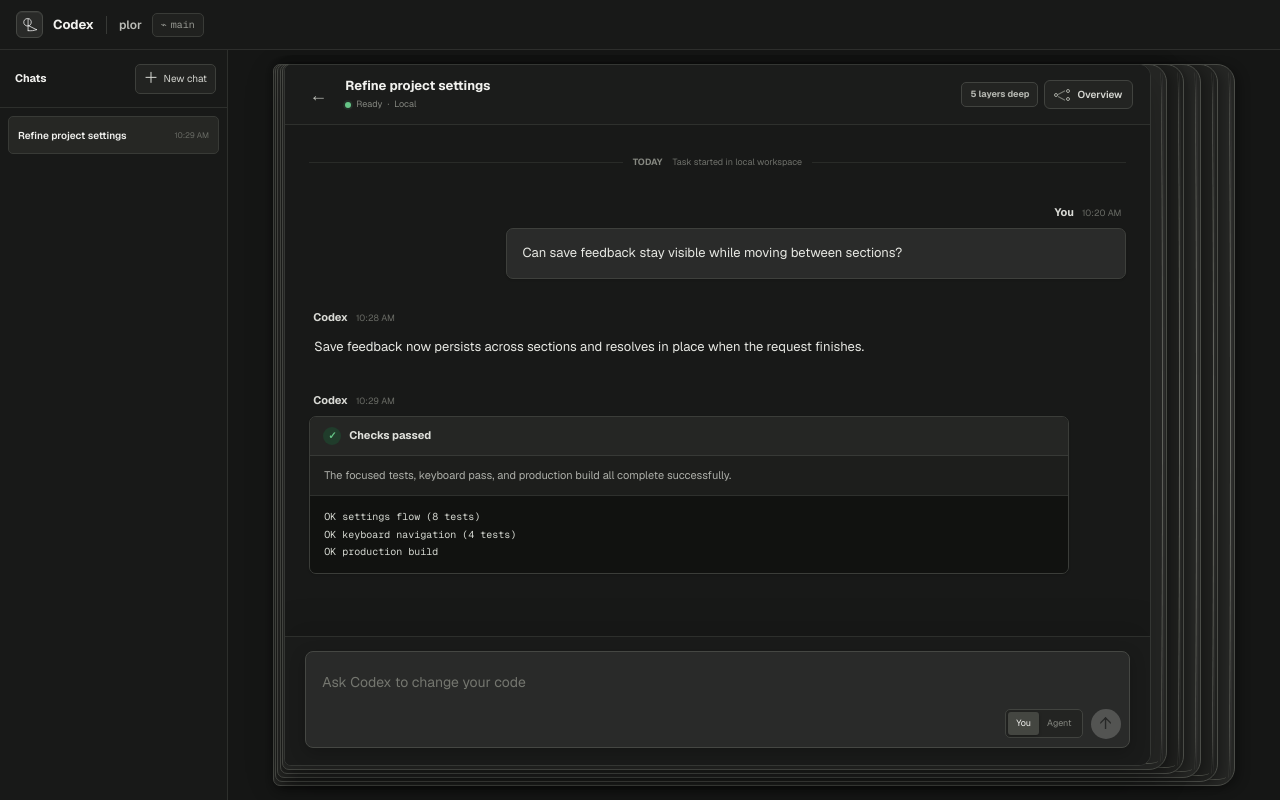
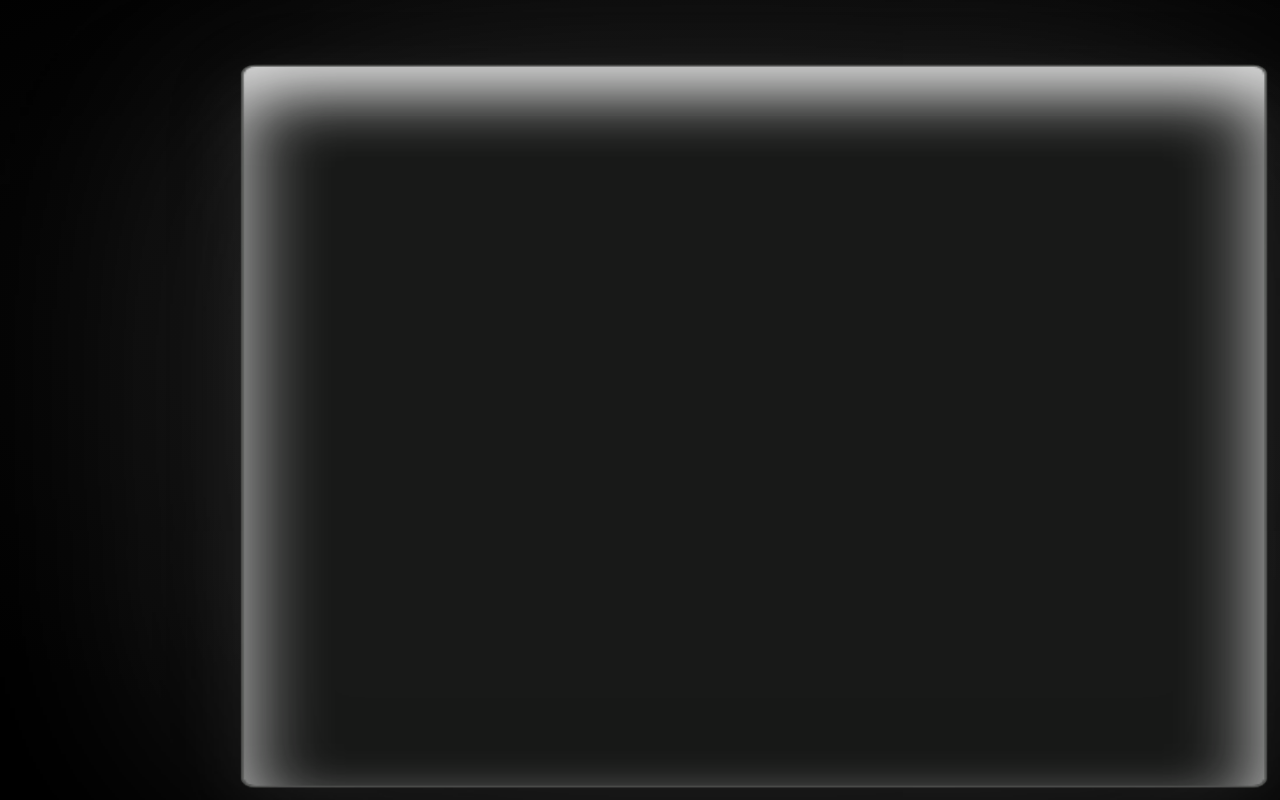
Before and after one commit to sarthakjain3006/plor, a Next.js app: page / in a window 1280 px wide. Both pictures are taken after a click on the button "Enter". Built offline with nearby package versions, Linux system fonts and the light colour scheme.

Commit message:
Refine homepage transition and workspace layout

```diff
--- a/app/globals.css
+++ b/app/globals.css
@@ -59,7 +59,7 @@
   content: "";
   position: absolute;
   inset: 0;
-  border-radius: 50%;
+  border-radius: inherit;
   box-shadow:
     0 0 0 1px rgba(255, 255, 255, 0.14),
     0 40px 96px rgba(0, 0, 0, 0.42),
@@ -130,42 +130,22 @@
   user-select: none;
 }
 .gate.entering .portal {
-  animation: enter-portal 1.05s cubic-bezier(0.22, 0.8, 0.18, 1) forwards;
+  animation: enter-portal .9s .16s cubic-bezier(0.22, 0.8, 0.18, 1) forwards;
 }
-.gate.entering .hello {
-  animation: enter-fade 0.28s ease forwards;
-}
+.gate.entering .lockup { animation: enter-fade .13s ease forwards; }
 .gate.entering .portal-button {
-  animation: enter-fade 0.2s ease forwards;
   pointer-events: none;
 }
 .gate.entering .wordmark {
-  animation: enter-fade 0.28s ease forwards;
+  animation: enter-fade .13s ease forwards;
 }
 .gate.leaving {
-  animation: gate-dissolve 0.4s ease-in forwards;
+  animation: gate-dissolve .34s ease-in forwards;
   pointer-events: none;
 }
-.workspace-reveal {
-  animation: workspace-aperture 0.9s cubic-bezier(0.16, 1, 0.3, 1) both;
-}
+.workspace-stage { position: fixed; z-index: 0; inset: 0; }
 @keyframes gate-dissolve {
   to { opacity: 0; }
-}
-@keyframes workspace-aperture {
-  from {
-    clip-path: circle(0% at 50% 46%);
-    opacity: 0.55;
-    transform: scale(1.02);
-    filter: blur(10px);
-  }
-  60% { opacity: 1; }
-  to {
-    clip-path: circle(120% at 50% 46%);
-    opacity: 1;
-    transform: scale(1);
-    filter: blur(0);
-  }
 }
 @keyframes portal-breathe {
   0%, 100% { transform: translateY(0) scale(1); }
@@ -176,8 +156,17 @@
   50% { opacity: 1; }
 }
 @keyframes enter-portal {
-  0% { transform: scale(1); }
-  100% { transform: scale(var(--enter-scale, 18)); }
+  0% {
+    border-radius: 50%;
+    transform: translate(0, 0) scale(1);
+  }
+  38% { border-radius: 38%; }
+  100% {
+    border-radius: 1.1%;
+    background: #181918;
+    box-shadow: 0 14px 38px rgba(0,0,0,.26), 0 0 0 1px #343633;
+    transform: translate(var(--portal-x, 0), var(--portal-y, 0)) scale(var(--portal-scale-x, 1), var(--portal-scale-y, 1));
+  }
 }
 @keyframes enter-fade {
   to { opacity: 0; }
@@ -185,14 +174,12 @@
 
 .app-shell { height: 100svh; display: grid; grid-template-rows: 50px minmax(0, 1fr); overflow: hidden; background: var(--workspace-bg); }
 .app-bar { position: relative; z-index: 20; display: flex; align-items: center; gap: 10px; padding: 0 16px; border-bottom: 1px solid #2d2e2c; background: #181918; font-size: 13px; }
-.brand-mark { width: 27px; height: 27px; display: grid; place-items: center; border: 1px solid #464844; border-radius: 6px; background: #292a28; color: #fff; box-shadow: inset 0 1px rgba(255,255,255,.05); }
-.brand-mark svg { width: 16px; height: 16px; }
-.app-bar > strong { font-size: 13px; font-weight: 650; }
+.brand-mark { width: 32px; height: 30px; display: grid; place-items: center; flex: 0 0 auto; margin-right: -5px; }
+.brand-mark svg { width: 31px; height: 26px; overflow: visible; }
+.brand-wordmark { font: 700 13px/1 var(--font-geist-mono), ui-monospace, Menlo, monospace; letter-spacing: .025em; }
+.brand-o { display: inline-block; width: .52em; height: .8em; margin: 0 .05em; border-radius: .06em .06em .12em .12em; background: currentColor; }
 .sidebar-toggle { display: none; width: 30px; height: 30px; border: 0; border-radius: 5px; background: transparent; color: #b6b8b2; cursor: pointer; font-size: 16px; }
 .sidebar-toggle:hover { background: #292a28; color: white; }
-.app-divider { width: 1px; height: 18px; margin: 0 2px; background: #373936; }
-.project-name { color: #bbbcb7; font-size: 12px; font-weight: 550; }
-.branch-pill { display: inline-flex; align-items: center; gap: 4px; height: 24px; padding: 0 8px; border: 1px solid #393b37; border-radius: 5px; background: #20211f; color: #969892; font: 10px var(--font-geist-mono), monospace; }
 .workspace { min-height: 0; display: grid; grid-template-columns: 228px minmax(0,1fr); }
 .chat-sidebar { min-width: 0; min-height: 0; display: flex; flex-direction: column; border-right: 1px solid #2d2f2c; background: #181918; }
 .sidebar-header { min-height: 58px; display: flex; align-items: center; justify-content: space-between; gap: 8px; padding: 0 11px 0 15px; border-bottom: 1px solid #2d2f2c; }
@@ -207,8 +194,8 @@
 .chat-sidebar nav span { overflow: hidden; text-overflow: ellipsis; white-space: nowrap; font-size: 10px; font-weight: 550; }
 .chat-sidebar nav small { color: #696b65; font-size: 8px; }
 .sidebar-scrim { display: none; }
-.agent-workspace { height: 100%; min-width: 0; min-height: 0; display: grid; padding: 14px clamp(14px, 3.5vw, 54px); overflow: hidden; }
-.chat-stack { --stack-left: 0%; --stack-right: 0%; --stack-bottom: 0px; position: relative; width: min(100%, 1320px); min-width: 0; min-height: 0; margin: 0 auto; isolation: isolate; }
+.agent-workspace { height: 100%; min-width: 0; min-height: 0; display: grid; padding: clamp(10px, 1.2vw, 22px); overflow: hidden; }
+.chat-stack { --stack-left: 0%; --stack-right: 0%; --stack-bottom: 0px; position: relative; width: 100%; min-width: 0; min-height: 0; isolation: isolate; }
 .paper-layer { --page-left: 0%; --page-right: 0%; --page-bottom: 0px; position: absolute; inset: 0 var(--page-right) var(--page-bottom) var(--page-left); z-index: 0; overflow: hidden; border: 1px solid #4b4d48; border-radius: 7px 18px 18px 7px; background: #262725; box-shadow: 4px 3px 12px rgba(0,0,0,.32); }
 .paper-layer:nth-child(even) { background: #20211f; }
 .paper-layer::before { content: ""; position: absolute; top: 7px; right: 3px; bottom: 7px; width: 5px; border-right: 1px solid #686a63; border-radius: 50%; box-shadow: 2px 0 rgba(255,255,255,.04); }
@@ -322,7 +309,6 @@
   .app-shell { grid-template-rows: 45px minmax(0,1fr); }
   .app-bar { padding: 0 11px; }
   .sidebar-toggle { display: grid; place-items: center; }
-  .app-divider, .project-name, .branch-pill { display: none; }
   .workspace { display: block; position: relative; }
   .chat-sidebar { position: fixed; z-index: 36; left: 0; top: 45px; bottom: 0; width: min(82vw, 280px); transform: translateX(-100%); border-right-color: #3a3c38; box-shadow: 12px 0 30px rgba(0,0,0,.32); transition: transform .2s ease; }
   .chat-sidebar.open { transform: translateX(0); }
--- a/app/page.tsx
+++ b/app/page.tsx
@@ -3,6 +3,7 @@
 import {
   useCallback,
   useEffect,
+  useRef,
   useState,
   type AnimationEvent,
   type CSSProperties,
@@ -13,21 +14,49 @@
 
 type Phase = "gate" | "entering" | "inside" | "done";
 
+type PortalGeometry = {
+  x: number;
+  y: number;
+  scaleX: number;
+  scaleY: number;
+};
+
 function prefersReducedMotion() {
   return typeof window !== "undefined"
     && window.matchMedia("(prefers-reduced-motion: reduce)").matches;
 }
 
-function computeEnterScale() {
+function computePortalGeometry(portal: HTMLElement): PortalGeometry {
   const width = window.innerWidth;
   const height = window.innerHeight;
-  const portalSize = Math.max(Math.min(Math.min(width, height) * 0.72, 440), 1);
-  return Math.ceil((Math.hypot(width, height) / portalSize) * 1.05);
+  const isCompact = width <= 720;
+  const workspacePadding = isCompact ? 0 : Math.min(Math.max(width * 0.012, 10), 22);
+  const targetLeft = isCompact ? 0 : 228 + workspacePadding;
+  const targetTop = (isCompact ? 45 : 50) + workspacePadding;
+  const targetRight = width - workspacePadding;
+  const targetBottom = height - workspacePadding;
+  // Measure the unanimated button box so the idle breathing transform cannot
+  // introduce a small offset or size mismatch in the final window.
+  const portalRect = portal.parentElement?.getBoundingClientRect()
+    ?? portal.getBoundingClientRect();
+
+  return {
+    x: (targetLeft + targetRight) / 2 - (portalRect.left + portalRect.width / 2),
+    y: (targetTop + targetBottom) / 2 - (portalRect.top + portalRect.height / 2),
+    scaleX: Math.max((targetRight - targetLeft) / portalRect.width, 0.01),
+    scaleY: Math.max((targetBottom - targetTop) / portalRect.height, 0.01),
+  };
 }
 
 export default function Home() {
   const [phase, setPhase] = useState<Phase>("gate");
-  const [enterScale, setEnterScale] = useState(1);
+  const [portalGeometry, setPortalGeometry] = useState<PortalGeometry>({
+    x: 0,
+    y: 0,
+    scaleX: 1,
+    scaleY: 1,
+  });
+  const portalRef = useRef<HTMLSpanElement>(null);
 
   const enter = useCallback(() => {
     if (phase !== "gate") return;
@@ -35,7 +64,9 @@
       setPhase("done");
       return;
     }
-    setEnterScale(computeEnterScale());
+    if (portalRef.current) {
+      setPortalGeometry(computePortalGeometry(portalRef.current));
+    }
     setPhase("entering");
   }, [phase]);
 
@@ -84,8 +115,12 @@
 
   return (
     <>
-      {phase === "inside" && (
-        <div className="workspace-reveal">
+      {phase !== "gate" && (
+        <div
+          className="workspace-stage"
+          aria-hidden={phase === "entering"}
+          inert={phase === "entering"}
+        >
           <Workspace />
         </div>
       )}
@@ -130,7 +165,13 @@
             <span
               className="portal"
               aria-hidden="true"
-              style={{ "--enter-scale": enterScale } as CSSProperties}
+              ref={portalRef}
+              style={{
+                "--portal-x": `${portalGeometry.x}px`,
+                "--portal-y": `${portalGeometry.y}px`,
+                "--portal-scale-x": portalGeometry.scaleX,
+                "--portal-scale-y": portalGeometry.scaleY,
+              } as CSSProperties}
               onAnimationEnd={handlePortalAnimationEnd}
             ></span>
           </button>
--- a/app/workspace.tsx
+++ b/app/workspace.tsx
@@ -203,25 +203,27 @@
           onClick={() => setShowSidebar(true)}
           type="button"
         >☰</button>
-        <div className="brand-mark" aria-hidden="true">
-          <svg viewBox="0 0 200 170" fill="none">
-            <g stroke="currentColor" strokeWidth="9" strokeLinecap="round">
-              <path d="M76 16v140" />
-              <path d="M105.5 18A48 48 0 1 1 93 8" />
-              <path d="M81 93 181 143.5" />
-              <path d="M181 143.5C150 157 112 159 78 156" />
-            </g>
-            <g fill="currentColor">
-              <path d="M76 6 71.2 16h9.6z" />
-              <path d="M98.5 11 90.5 12.6 94 4.5z" />
-              <path d="M187 146 177.5 148.5 183.5 136z" />
-            </g>
+        <span className="brand-mark" aria-hidden="true">
+          <svg viewBox="92 30 148 122" fill="none">
+            <defs>
+              <linearGradient id="wk1" x1="0" y1="0" x2="0" y2="1"><stop offset="0" stopColor="#ffffff"/><stop offset="1" stopColor="#b5b5b5"/></linearGradient>
+              <linearGradient id="wk2" x1="0" y1="0" x2="0" y2="1"><stop offset="0" stopColor="#eaeaea"/><stop offset="1" stopColor="#a2a2a2"/></linearGradient>
+              <linearGradient id="wk3" x1="0" y1="0" x2="0" y2="1"><stop offset="0" stopColor="#d2d2d2"/><stop offset="1" stopColor="#8b8b8b"/></linearGradient>
+              <linearGradient id="wk4" x1="0" y1="0" x2="0" y2="1"><stop offset="0" stopColor="#b5b5b5"/><stop offset="1" stopColor="#737373"/></linearGradient>
+              <linearGradient id="wk5" x1="0" y1="0" x2="0" y2="1"><stop offset="0" stopColor="#969696"/><stop offset="1" stopColor="#5c5c5c"/></linearGradient>
+              <linearGradient id="wk6" x1="0" y1="0" x2="0" y2="1"><stop offset="0" stopColor="#7a7a7a"/><stop offset="1" stopColor="#454545"/></linearGradient>
+            </defs>
+            <ellipse cx="192" cy="52" rx="44" ry="15" fill="url(#wk1)" transform="rotate(-15 192 52)"/>
+            <ellipse cx="176" cy="72" rx="39" ry="13.5" fill="url(#wk2)" transform="rotate(-14 176 72)"/>
+            <ellipse cx="160" cy="90" rx="34" ry="12" fill="url(#wk3)" transform="rotate(-13 160 90)"/>
+            <ellipse cx="145" cy="107" rx="29" ry="10.5" fill="url(#wk4)" transform="rotate(-12 145 107)"/>
+            <ellipse cx="131" cy="123" rx="25" ry="9" fill="url(#wk5)" transform="rotate(-11 131 123)"/>
+            <ellipse cx="118" cy="138" rx="21" ry="8" fill="url(#wk6)" transform="rotate(-10 118 138)"/>
           </svg>
-        </div>
-        <strong>Codex</strong>
-        <span className="app-divider" />
-        <span className="project-name">plor</span>
-        <span className="branch-pill"><span aria-hidden="true">⌁</span> main</span>
+        </span>
+        <strong className="brand-wordmark">
+          pl<span className="brand-o" aria-label="o" />r
+        </strong>
       </header>
 
       <div className="workspace">
```
